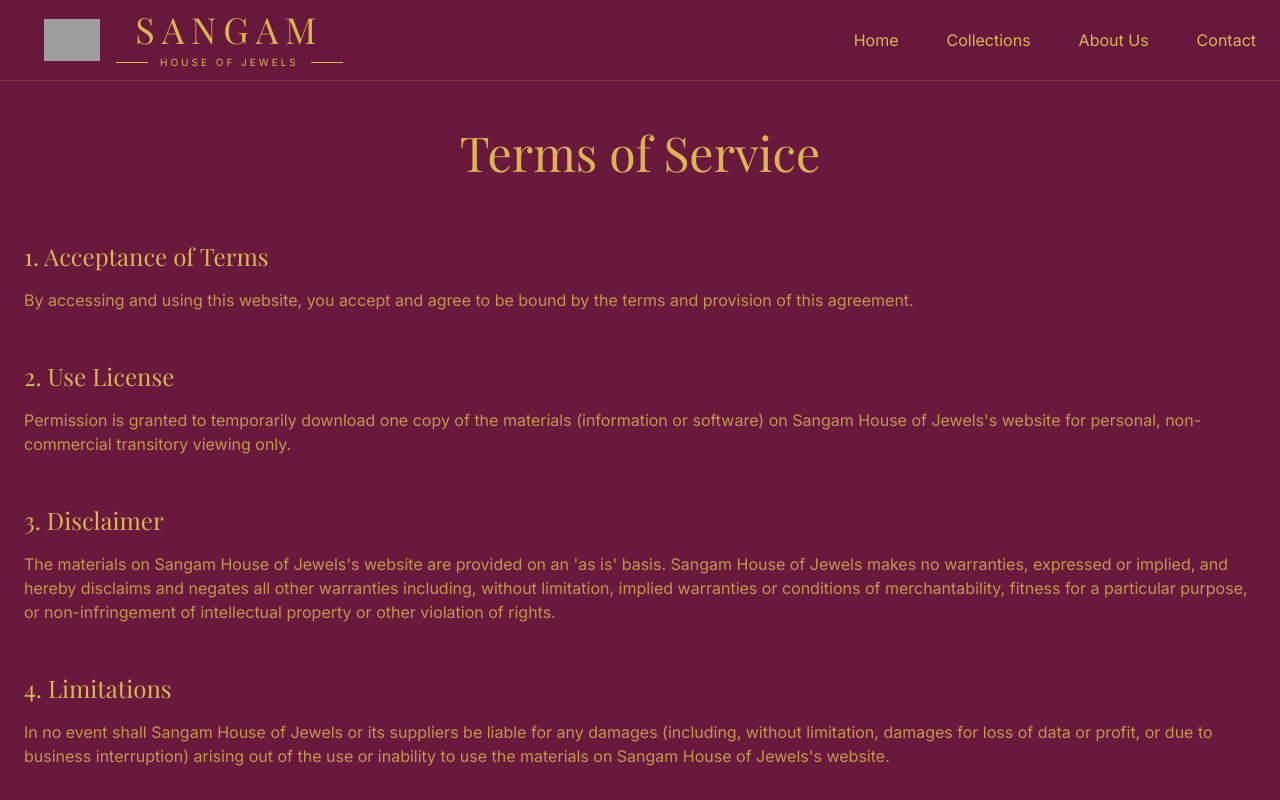
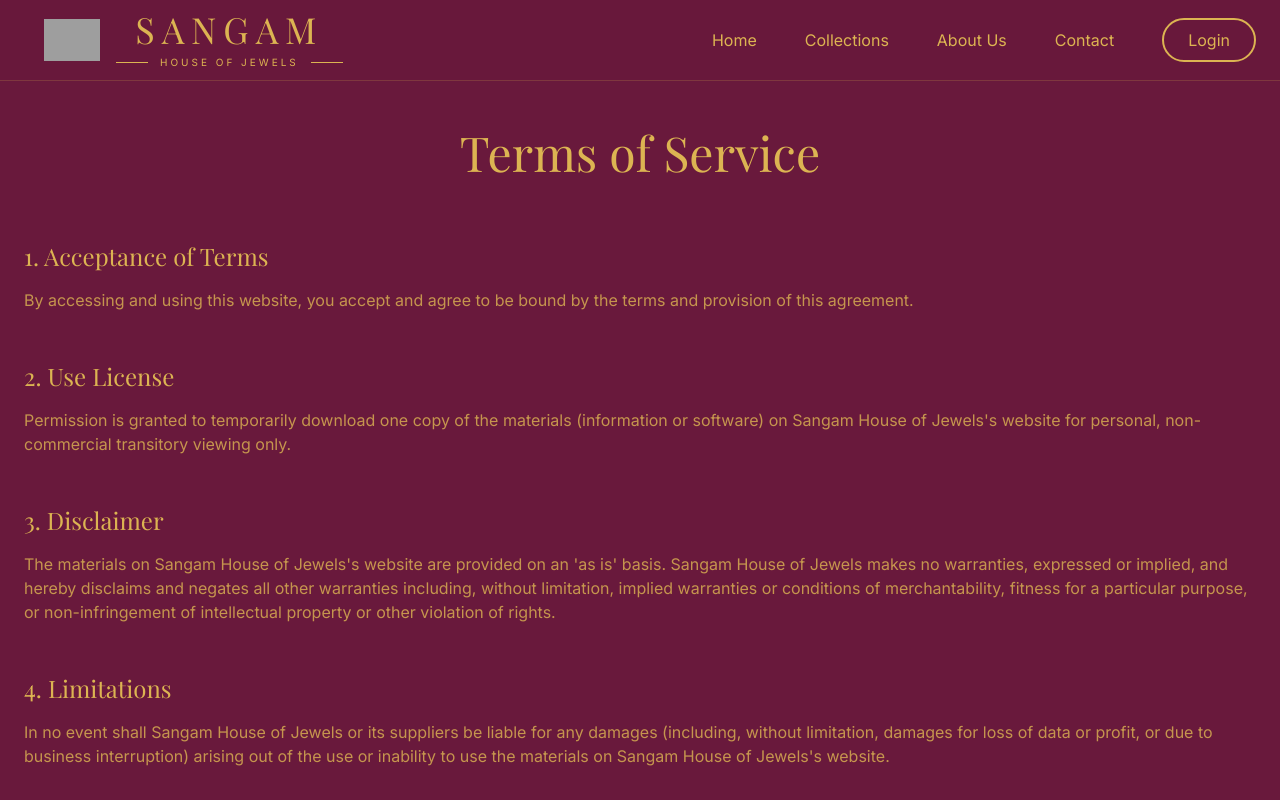
Before and after one commit to devifer12/SANGAMHOJ1, a React (Vite) app: page /terms in a window 1280 px wide. Shown: the top 800 px of the page. Built offline with nearby package versions, Linux system fonts and the light colour scheme; grey boxes are pictures that could not be loaded.

Commit message:
login button

```diff
--- a/src/components/navigation/NavLinks.jsx
+++ b/src/components/navigation/NavLinks.jsx
@@ -1,5 +1,6 @@
 import { useState, useEffect } from 'react';
 import { useLocation, Link } from 'react-router-dom';
+import LoginButton from '../ui/LoginButton';
 
 export default function NavLinks({ setIsMenuOpen }) {
   const [activeSection, setActiveSection] = useState('home');
@@ -76,6 +77,7 @@ export default function NavLinks({ setIsMenuOpen }) {
           Contact
         </Link>
       </div>
+      <LoginButton />
     </div>
   );
 }
--- /dev/null
+++ b/src/components/ui/LoginButton.jsx
@@ -0,0 +1,36 @@
+import React, { useState } from 'react';
+import supabase from '../../config/supabaseClient';
+
+export default function LoginButton() {
+  const [isLoading, setIsLoading] = useState(false);
+
+  const handleLogin = async () => {
+    try {
+      setIsLoading(true);
+      const { data, error } = await supabase.auth.signInWithOAuth({
+        provider: 'google',
+        options: {
+          redirectTo: window.location.origin
+        }
+      });
+
+      if (error) {
+        console.error('Error logging in:', error.message);
+      }
+    } catch (error) {
+      console.error('Error:', error.message);
+    } finally {
+      setIsLoading(false);
+    }
+  };
+
+  return (
+    <button
+      className="border-2 border-gold text-gold px-6 py-2 rounded-full hover:bg-gold hover:text-burgundy transition-colors disabled:opacity-50"
+      onClick={handleLogin}
+      disabled={isLoading}
+    >
+      {isLoading ? 'Loading...' : 'Login'}
+    </button>
+  );
+}
--- a/src/pages/About.jsx
+++ b/src/pages/About.jsx
@@ -16,14 +16,15 @@ export default function About() {
             About Us
           </h1>
 
-          <div className="grid grid-cols-1 md:grid-cols-2 gap-12 items-center">
-            <div>
-              <img
-                src="https://gkecjqzzhkihefvkvpxi.supabase.co/storage/v1/object/sign/SITE%20IMAGES/HERO%20SECTION/HeroImage.png?token=eyJhbGciOiJIUzI1NiIsInR5cCI6IkpXVCJ9.eyJ1cmwiOiJTSVRFIElNQUdFUy9IRVJPIFNFQ1RJT04vSGVyb0ltYWdlLnBuZyIsImlhdCI6MTczNzg3NjA4MSwiZXhwIjoxNzY5NDEyMDgxfQ.n1PJNaCFhuQqI3m9Wre1UlT-pxuDpt4tUurYn_FQEbE"
-                alt="About Sangam"
-                className="w-full rounded-lg"
-                loading="eager"
-              />
+          <div className="grid grid-cols-1 md:grid-cols-2 gap-12 items-start">
+            <div className="w-full">
+              <div className="aspect-auto rounded-lg overflow-hidden">
+                <img
+                  src="https://gkecjqzzhkihefvkvpxi.supabase.co/storage/v1/object/sign/SITE%20IMAGES/HERO%20SECTION/HeroImage.png?token=eyJhbGciOiJIUzI1NiIsInR5cCI6IkpXVCJ9.eyJ1cmwiOiJTSVRFIElNQUdFUy9IRVJPIFNFQ1RJT04vSGVyb0ltYWdlLnBuZyIsImlhdCI6MTczNzg3NjA4MSwiZXhwIjoxNzY5NDEyMDgxfQ.n1PJNaCFhuQqI3m9Wre1UlT-pxuDpt4tUurYn_FQEbE"
+                  alt="About Sangam"
+                  className="w-full h-auto object-contain"
+                />
+              </div>
             </div>
             <div className="text-gold">
               <h2 className="font-serif text-3xl mb-6">Our Legacy</h2>
```
Also changed, not shown: 1 other file (tests, documents, lock files or other folders).
